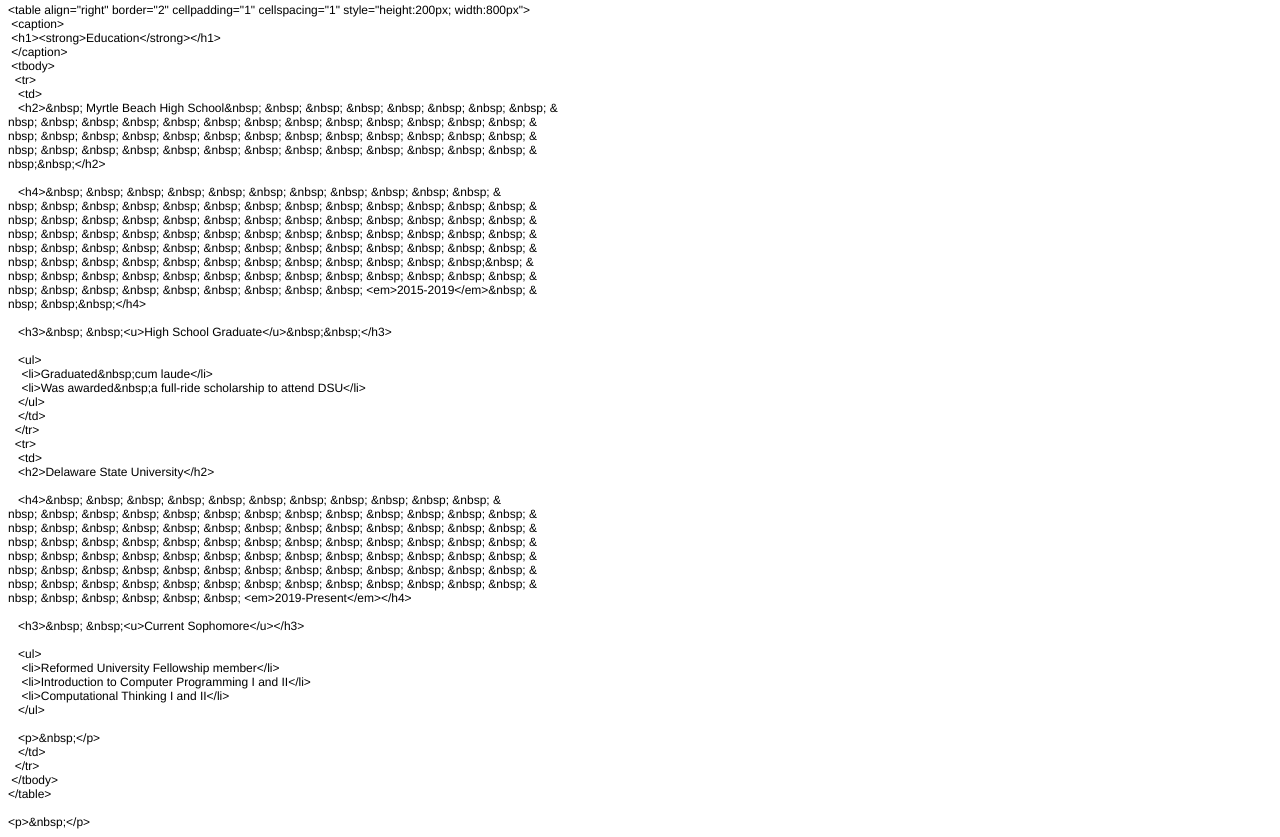
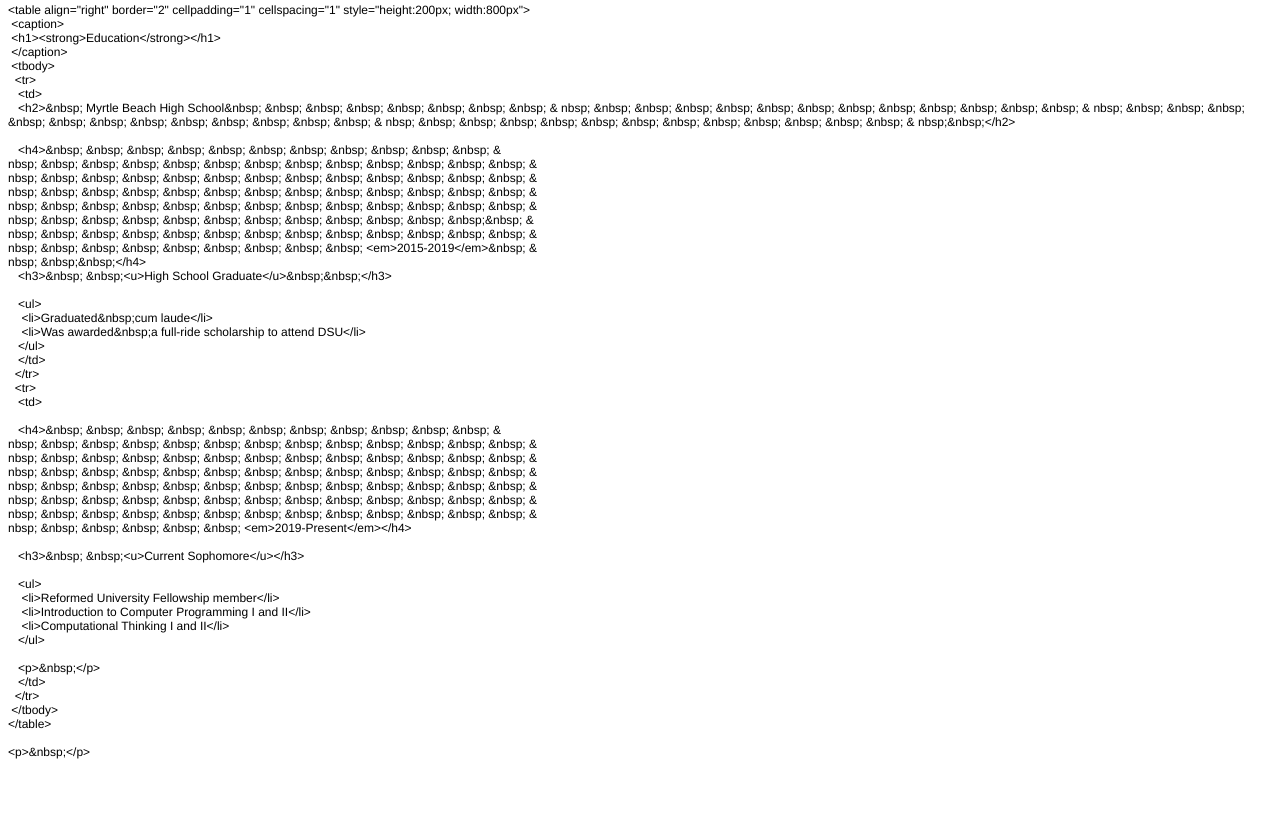
Before and after one commit to GLFernan/assignment1, a plain HTML site: page index.html in a window 1280 px wide. Shown: the part 1797-2634 px from the top of the page. After the commit the page ends 2564 px from the top, so only its background shows below. Drawn offline with Linux system fonts and the light colour scheme.

Commit message:
Update index.html

```diff
--- a/index.html
+++ b/index.html
@@ -175,10 +175,8 @@ span>&lt;td&gt;&amp;nbsp;&lt;/td&gt;</p>
         <p class="p1"><span class="Apple-tab-span"> </span>&lt;/caption&gt;</p>
         <p class="p1"><span class="Apple-tab-span"> </span>&lt;tbody&gt;</p>
         <p class="p1"><span class="Apple-tab-span"> </span><span class="Apple-tab-span"> </span>&lt;tr&gt;</p>
-<p class="p1"><span class="Apple-tab-span"> </span><span class="Apple-tab-span"> </span><span class="Apple-tab-span"> </
-span>&lt;td&gt;</p>
-<p class="p1"><span class="Apple-tab-span"> </span><span class="Apple-tab-span"> </span><span class="Apple-tab-span"> </
-span>&lt;h2&gt;&amp;nbsp; Myrtle Beach High School&amp;nbsp; &amp;nbsp; &amp;nbsp; &amp;nbsp; &amp;nbsp; &amp;nbsp; &amp;nbsp; &amp;nbsp; &amp;
+        <p class="p1"><span class="Apple-tab-span"> </span><span class="Apple-tab-span"> </span><span class="Apple-tab-span"> </span>&lt;td&gt;</p>
+        <p class="p1"><span class="Apple-tab-span"> </span><span class="Apple-tab-span"> </span><span class="Apple-tab-span"> </span>&lt;h2&gt;&amp;nbsp; Myrtle Beach High School&amp;nbsp; &amp;nbsp; &amp;nbsp; &amp;nbsp; &amp;nbsp; &amp;nbsp; &amp;nbsp; &amp;nbsp; &amp;
 nbsp; &amp;nbsp; &amp;nbsp; &amp;nbsp; &amp;nbsp; &amp;nbsp; &amp;nbsp; &amp;nbsp; &amp;nbsp; &amp;nbsp; &amp;nbsp; &amp;nbsp; &amp;nbsp; &amp;
 nbsp; &amp;nbsp; &amp;nbsp; &amp;nbsp; &amp;nbsp; &amp;nbsp; &amp;nbsp; &amp;nbsp; &amp;nbsp; &amp;nbsp; &amp;nbsp; &amp;nbsp; &amp;nbsp; &amp;
 nbsp; &amp;nbsp; &amp;nbsp; &amp;nbsp; &amp;nbsp; &amp;nbsp; &amp;nbsp; &amp;nbsp; &amp;nbsp; &amp;nbsp; &amp;nbsp; &amp;nbsp; &amp;nbsp; &amp;
@@ -194,7 +192,6 @@ nbsp; &amp;nbsp; &amp;nbsp; &amp;nbsp; &amp;nbsp; &amp;nbsp; &amp;nbsp; &amp;nbs
 nbsp; &amp;nbsp; &amp;nbsp; &amp;nbsp; &amp;nbsp; &amp;nbsp; &amp;nbsp; &amp;nbsp; &amp;nbsp; &amp;nbsp; &amp;nbsp; &amp;nbsp; &amp;nbsp; &amp;
 nbsp; &amp;nbsp; &amp;nbsp; &amp;nbsp; &amp;nbsp; &amp;nbsp; &amp;nbsp; &amp;nbsp; &amp;nbsp; &lt;em&gt;2015-2019&lt;/em&gt;&amp;nbsp; &amp;
 nbsp; &amp;nbsp;&amp;nbsp;&lt;/h4&gt;</p>
-<p class="p2"><br></p>
         <p class="p1"><span class="Apple-tab-span"> </span><span class="Apple-tab-span"> </span><span class="Apple-tab-span"> </
 span>&lt;h3&gt;&amp;nbsp; &amp;nbsp;&lt;u&gt;High School Graduate&lt;/u&gt;&amp;nbsp;&amp;nbsp;&lt;/h3&gt;</p>
         <p class="p2"><br></p>
@@ -212,8 +209,6 @@ span>&lt;/td&gt;</p>
         <p class="p1"><span class="Apple-tab-span"> </span><span class="Apple-tab-span"> </span>&lt;tr&gt;</p>
         <p class="p1"><span class="Apple-tab-span"> </span><span class="Apple-tab-span"> </span><span class="Apple-tab-span"> </
 span>&lt;td&gt;</p>
-<p class="p1"><span class="Apple-tab-span"> </span><span class="Apple-tab-span"> </span><span class="Apple-tab-span"> </
-span>&lt;h2&gt;Delaware State University&lt;/h2&gt;</p>
         <p class="p2"><br></p>
         <p class="p1"><span class="Apple-tab-span"> </span><span class="Apple-tab-span"> </span><span class="Apple-tab-span"> </
 span>&lt;h4&gt;&amp;nbsp; &amp;nbsp; &amp;nbsp; &amp;nbsp; &amp;nbsp; &amp;nbsp; &amp;nbsp; &amp;nbsp; &amp;nbsp; &amp;nbsp; &amp;nbsp; &amp;
```
Lines whose indentation alone changed are shown as unchanged.
